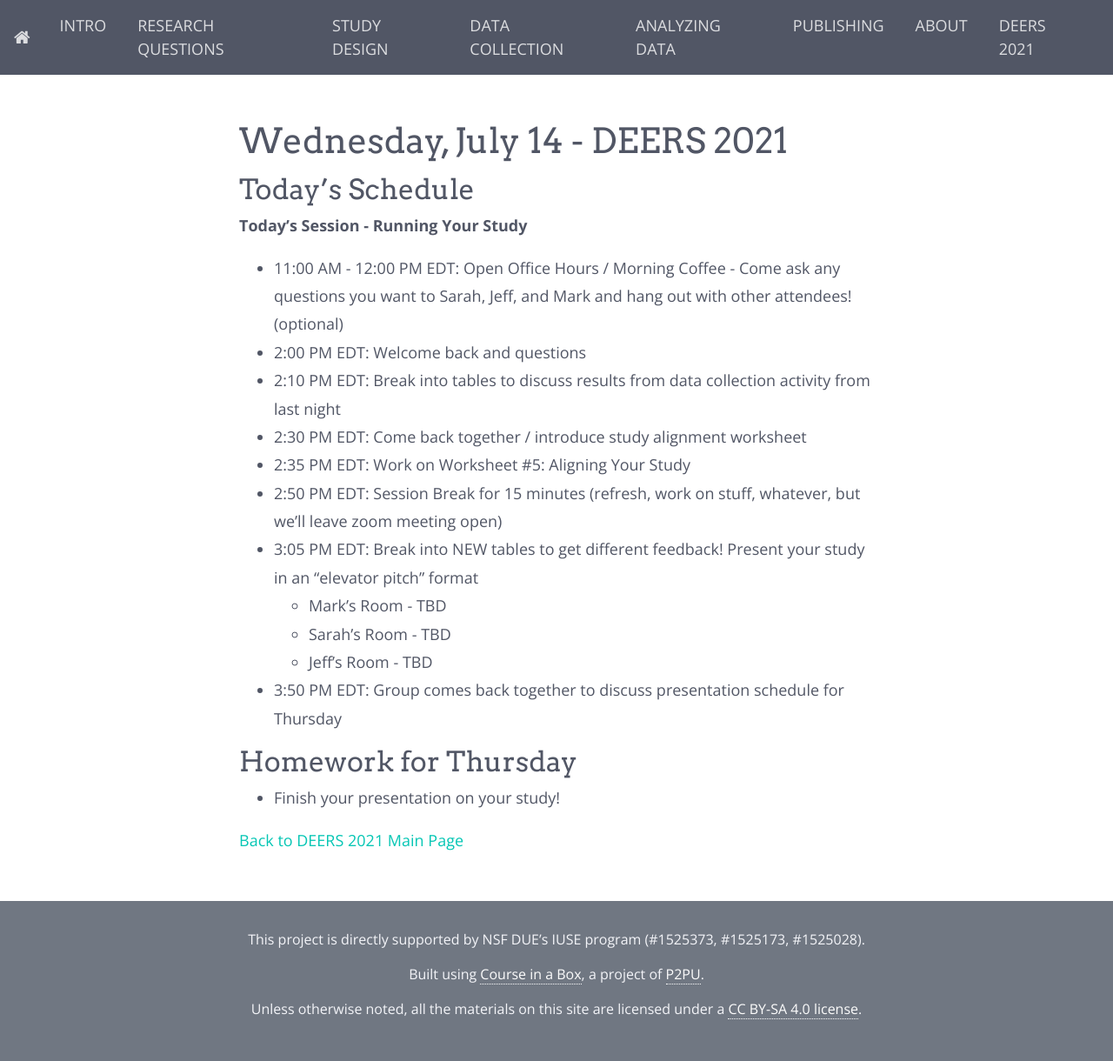
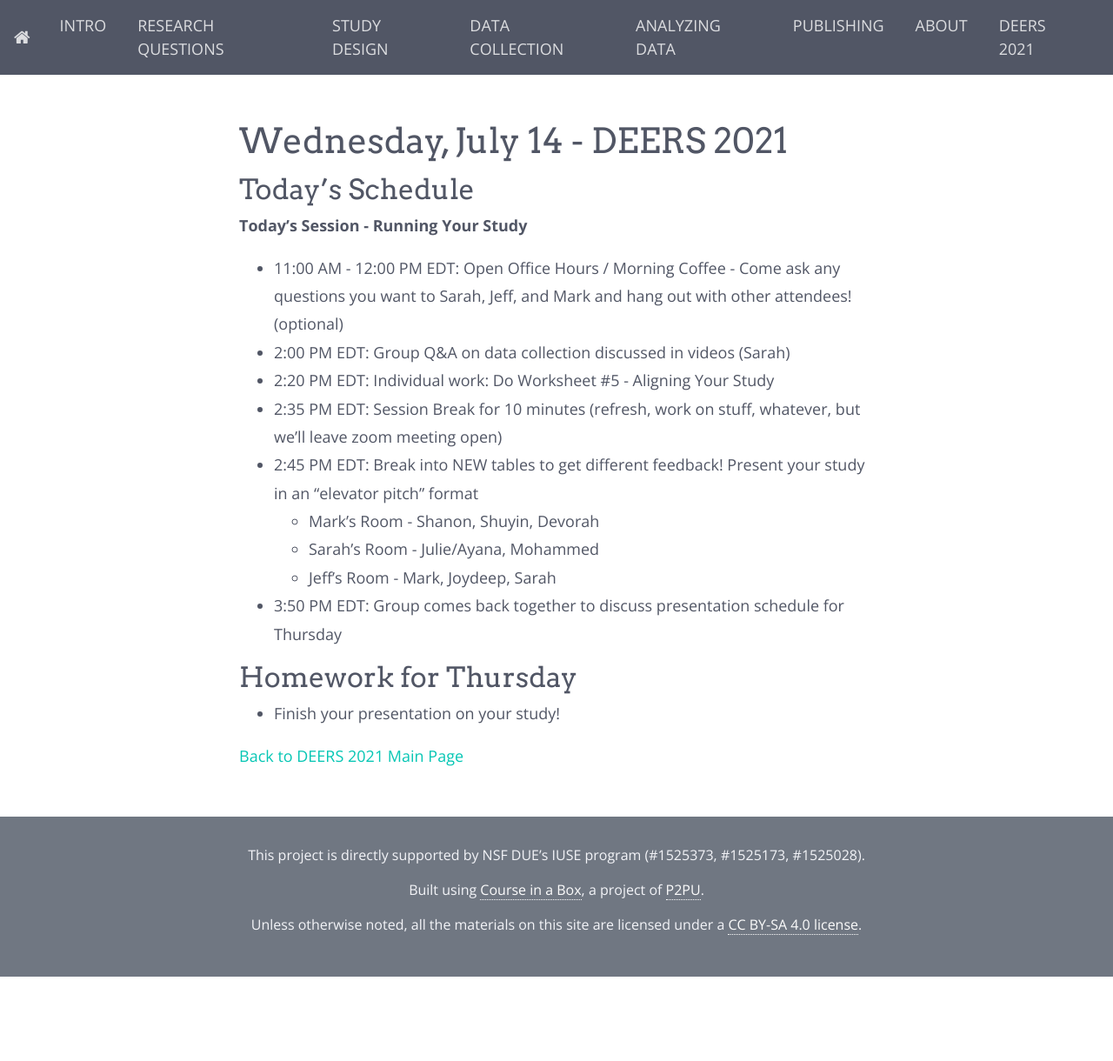
Before and after one commit to marksherriff/deers, a Jekyll site: the page built from deers2021-wednesday.md, in a window 1280 px wide. Shown: the whole page at 87% size. Built offline with Jekyll 4.4.1, drawn with Linux system fonts in a browser that asks for light colours; nearby versions of some CDN libraries; after the commit the page ends 1123 px from its top, so only the background shows below that.

```diff
--- a/deers2021-wednesday.md
+++ b/deers2021-wednesday.md
@@ -10,15 +10,13 @@ title: Wednesday, July 14 - DEERS 2021
 __Today's Session - Running Your Study__
 
 * 11:00 AM - 12:00 PM EDT: Open Office Hours / Morning Coffee - Come ask any questions you want to Sarah, Jeff, and Mark and hang out with other attendees!  (optional)
-* 2:00 PM EDT: Welcome back and questions
-* 2:10 PM EDT: Break into tables to discuss results from data collection activity from last night
-* 2:30 PM EDT: Come back together / introduce study alignment worksheet
-* 2:35 PM EDT: Work on Worksheet #5: Aligning Your Study
-* 2:50 PM EDT: Session Break for 15 minutes (refresh, work on stuff, whatever, but we’ll leave zoom meeting open)
-* 3:05 PM EDT: Break into NEW tables to get different feedback!  Present your study in an "elevator pitch" format
-    * Mark's Room - TBD
-    * Sarah's Room - TBD
-    * Jeff's Room - TBD
+* 2:00 PM EDT: Group Q&A on data collection discussed in videos (Sarah)
+* 2:20 PM EDT: Individual work: Do Worksheet #5 - Aligning Your Study
+* 2:35 PM EDT: Session Break for 10 minutes (refresh, work on stuff, whatever, but we’ll leave zoom meeting open)
+* 2:45 PM EDT: Break into NEW tables to get different feedback!  Present your study in an "elevator pitch" format
+    * Mark's Room - Shanon, Shuyin, Devorah
+    * Sarah's Room - Julie/Ayana, Mohammed
+    * Jeff's Room - Mark, Joydeep, Sarah
 * 3:50 PM EDT: Group comes back together to discuss presentation schedule for Thursday
 
 ## Homework for Thursday
```
Also changed, not shown: _backup/deers2021-wednesday copy.md (added, +28 -0 lines).
